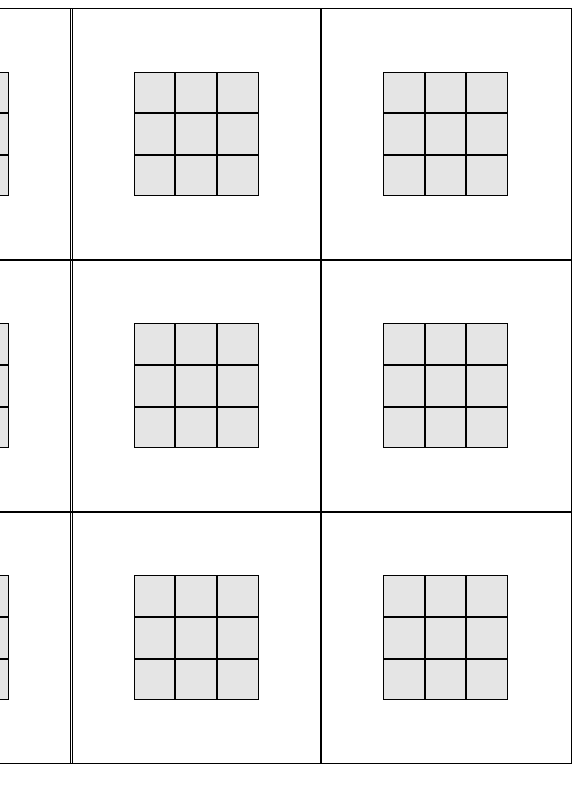
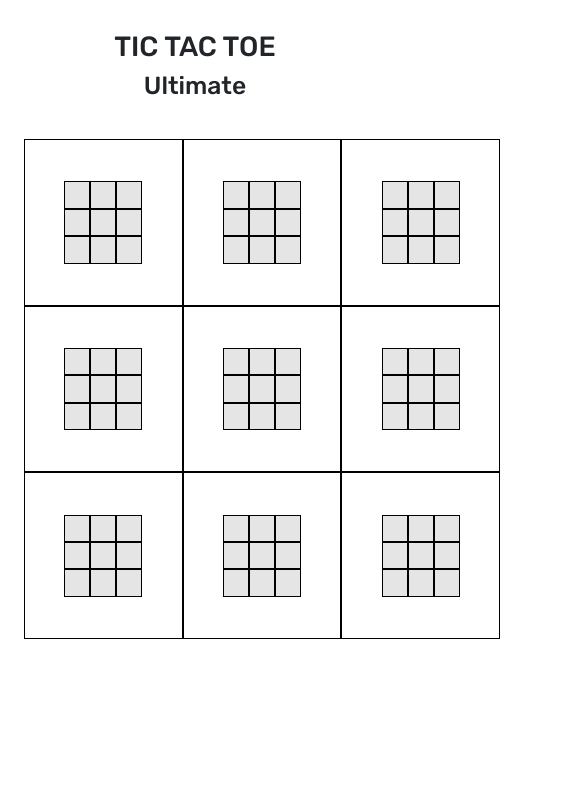
Before and after one commit to jon-zawada/tic-tac-ultimate, a React (Vite) app: page / in a window 390 px wide. Shown: the top 802 px of the page, 572 px wide, since content can reach past the window. Built offline with nearby package versions, Linux system fonts and the light colour scheme.

Commit message:
css revamp for responsive design

```diff
--- a/package.json
+++ b/package.json
@@ -10,7 +10,9 @@
     "preview": "vite preview"
   },
   "dependencies": {
+    "bootstrap": "^5.3.2",
     "react": "^18.2.0",
+    "react-bootstrap": "^2.9.1",
     "react-dom": "^18.2.0",
     "react-modal": "^3.16.1"
   },
--- a/src/App.tsx
+++ b/src/App.tsx
@@ -1,6 +1,7 @@
 /* eslint-disable @typescript-eslint/no-explicit-any */
 import React from "react";
 import Miniboard from "./Miniboard";
+import { Container, Col, Button } from "react-bootstrap";
 import { checkCats, checkWinner } from "./utils";
 
 const initState = [
@@ -69,7 +70,7 @@ function App() {
   const [playableBox, setPlayableBox] = React.useState<any[]>([]);
   const [currentPlay, setCurrentPlay] = React.useState("X");
 
-  const updatePlayable = (y:number, z:number) => {
+  const updatePlayable = (y: number, z: number) => {
     if (boxStatus[y][z] !== "") {
       setPlayableBox([]);
     } else {
@@ -78,7 +79,7 @@ function App() {
   };
 
   const play = (i: number, j: number, y: number, z: number) => {
-    if(state[i][j][y][z] === "") {
+    if (state[i][j][y][z] === "") {
       setState((prev) => {
         prev[i][j][y][z] = currentPlay;
         updatePlayable(y, z);
@@ -87,18 +88,18 @@ function App() {
           setBoxStatus((prev) => {
             prev[i][j] = currentPlay;
             const gameOver = checkWinner(prev) || checkCats(prev);
-            if(gameOver) {
-              alert("GAME WON REFRESH TO PLAY AGAIN")
+            if (gameOver) {
+              alert("GAME WON REFRESH TO PLAY AGAIN");
             }
             return prev;
           });
         }
-        if(checkCats(prev[i][j])) {
+        if (checkCats(prev[i][j])) {
           setPlayableBox([]);
-          setBoxStatus(prev => {
+          setBoxStatus((prev) => {
             prev[i][j] = "CATS";
             return prev;
-          })
+          });
         }
         return prev;
       });
@@ -106,13 +107,24 @@ function App() {
     }
   };
 
+  const resetGame = () => {
+    setState(initState); //this doesnt work
+    setBoxStatus(initBoxStatus);
+    setPlayableBox([]);
+    setCurrentPlay("X");
+  };
+
   return (
     <>
-    <div className="app-wrapper">
-      <div className="outer-grid-wrapper">
+      <div className="header">
+        <h1>TIC TAC TOE</h1>
+        <h2>Ultimate</h2>
+      </div>
+      <Container fluid className="app-wrapper">
+        <Container className="outer-grid-wrapper">
           {state.map((row, i) =>
             row.map((grid, j) => (
-            <div key={`box-${i}${j}`}>
+              <Col key={`box-${i}${j}`}>
                 <Miniboard
                   playableBox={playableBox}
                   status={boxStatus[i][j]}
@@ -121,11 +133,14 @@ function App() {
                   j={j}
                   play={play}
                 />
-            </div>
+              </Col>
             ))
           )}
-      </div>
-    </div>
+        </Container>
+        {/* <Button variant="primary" size="lg" onClick={resetGame}>
+          Restart game
+        </Button> */}
+      </Container>
     </>
   );
 }
--- a/src/index.css
+++ b/src/index.css
@@ -5,13 +5,19 @@ body,
 #root,
 .app {
   font-family: "Rubik", sans-serif;
+  margin: 0;
+  padding: 0;
+  box-sizing: border-box;
 }
 
 
 .app-wrapper {
   display: flex;
+  flex-direction: column;
+  gap: 30px;
   align-items: center;
   justify-content: center;
+  padding-bottom: 100px;
 }
 
 .grid-wrapper {
@@ -23,16 +29,20 @@ body,
 }
 
 .outer-grid-wrapper {
-  display: grid;
-  grid-template-columns: 33.33% 33.33% 33.33%;
-  grid-template-rows: 33.33% 33.33% 33.33%;
-  width: 748px;
-  height: 50%;
+  width: 700px;
+	height: 700px;
+	margin: 0 auto;
+  border-radius: 10px;
+	display: grid;
+	grid-template: repeat(3, 1fr) / repeat(3, 1fr);
+  /* border: solid pink 5px;
+  padding: 15px;
+  background-color: #dab4f0; */
 }
 
 .outer-box {
-  width: 250px;
-  height: 250px;
+  width: 100%;
+  height: 100%;
   display: flex;
   align-items: center;
   justify-content: center;
@@ -153,3 +163,30 @@ body,
   width: 100%;
   font-size: 32px;
 }
+
+@media (max-width: 768px) {
+  .outer-grid-wrapper {
+    width: 650px;
+	  height: 650px;
+  }
+}
+
+@media (max-width: 576px) {
+  .outer-grid-wrapper {
+    width: 500px;
+	  height: 500px;
+  }
+}
+
+.header {
+  margin: 15px;
+  padding: 15px;
+}
+
+h1 {
+  text-align: center;
+}
+
+h2 {
+  text-align: center;
+}
--- a/src/main.tsx
+++ b/src/main.tsx
@@ -1,5 +1,6 @@
 import ReactDOM from "react-dom/client";
 import App from "./App.tsx";
+import 'bootstrap/dist/css/bootstrap.min.css';
 import "./index.css";
 
 ReactDOM.createRoot(document.getElementById("root")!).render(<App />);
```
Also changed, not shown: 1 other file (tests, documents, lock files or other folders). Lines whose indentation alone changed are shown as unchanged.
